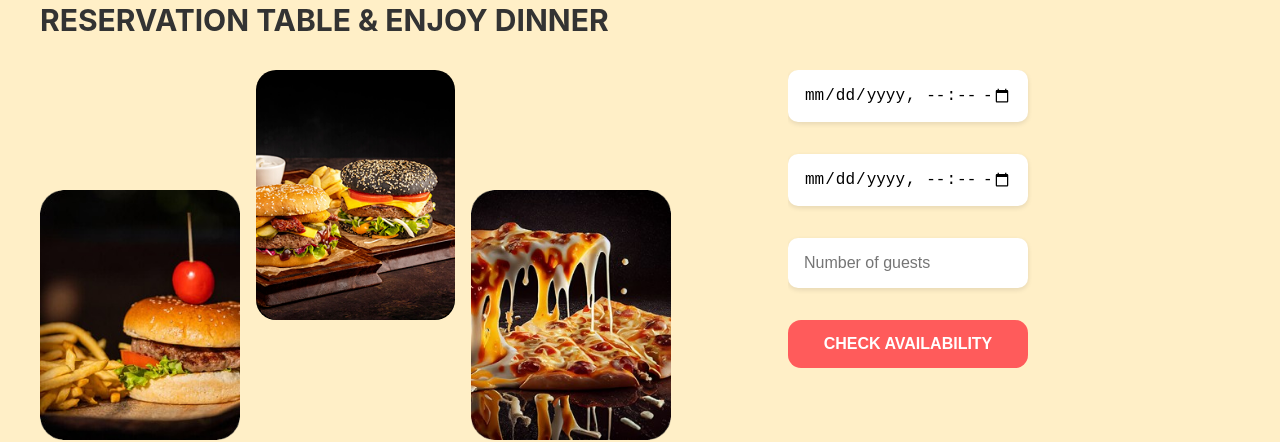
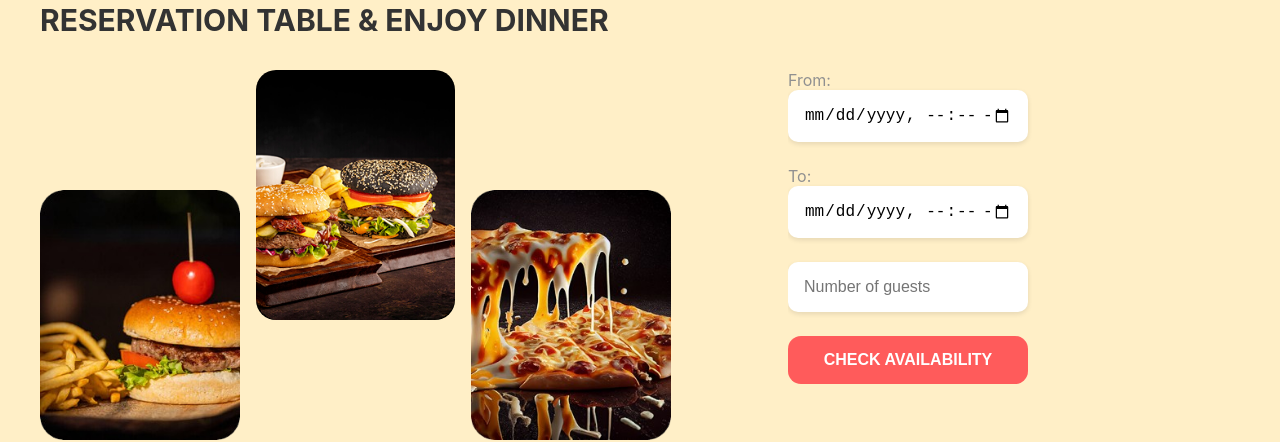
Before and after one commit to baonhi12/restaurant-system-frontend, a React (Create React App) app: page /reservation in a window 1280 px wide. Shown: the part 748-1190 px from the top of the page. Built offline with nearby package versions, Linux system fonts and the light colour scheme.

Commit message:
update layout reservation page

```diff
--- a/src/components/usercomponent/ReservationPageComponents/ReservationSection.js
+++ b/src/components/usercomponent/ReservationPageComponents/ReservationSection.js
@@ -6,6 +6,7 @@ import { useNavigate } from 'react-router-dom';
 import food01 from '../../../assets/images/01.png';
 import food03 from '../../../assets/images/02.png';
 import food06 from '../../../assets/images/03.png';
+import { colors } from '@mui/material';
 // ... các import và code phía trên không thay đổi
 function ReservationSection() {
   // STEP 1: Thời gian & số khách
@@ -170,6 +171,8 @@ function ReservationSection() {
           <div style={styles.rightCol}>
             {step === 1 && (
               <form onSubmit={handleCheckAvailability} style={styles.form}>
+                <div>
+                  <p style={styles.timeLabel}>From: </p>
                   <input
                     id="startDate"
                     data-testid="startDate"
@@ -179,6 +182,9 @@ function ReservationSection() {
                     style={styles.input}
                     required
                   />
+                </div>
+                <div>
+                  <p style={styles.timeLabel}>To: </p>
                   <input
                     id="endDate"
                     data-testid="endDate"
@@ -188,6 +194,7 @@ function ReservationSection() {
                     style={styles.input}
                     required
                   />
+                </div>
                 <input
                   id="countGuests"
                   data-testid="countGuests"
@@ -327,12 +334,15 @@ const styles = {
     flexWrap: 'wrap',
     alignItems: 'center',
     gridTemplateColumns: '1fr 1fr',
-    columnGap: '2rem',
-    rowGap: '2rem',
+    columnGap: '1.5rem',
+    rowGap: '1.5rem',
     maxHeight: '21rem',
     overflowY: 'auto',
     scrollbarWidth: '.1rem',
     scrollbarColor: '#FF5B5B #FFEFC7',
+  },
+  timeLabel: {
+    color: '#909090',
   },
   input: {
     padding: '1rem',
```
Lines whose indentation alone changed are shown as unchanged.
